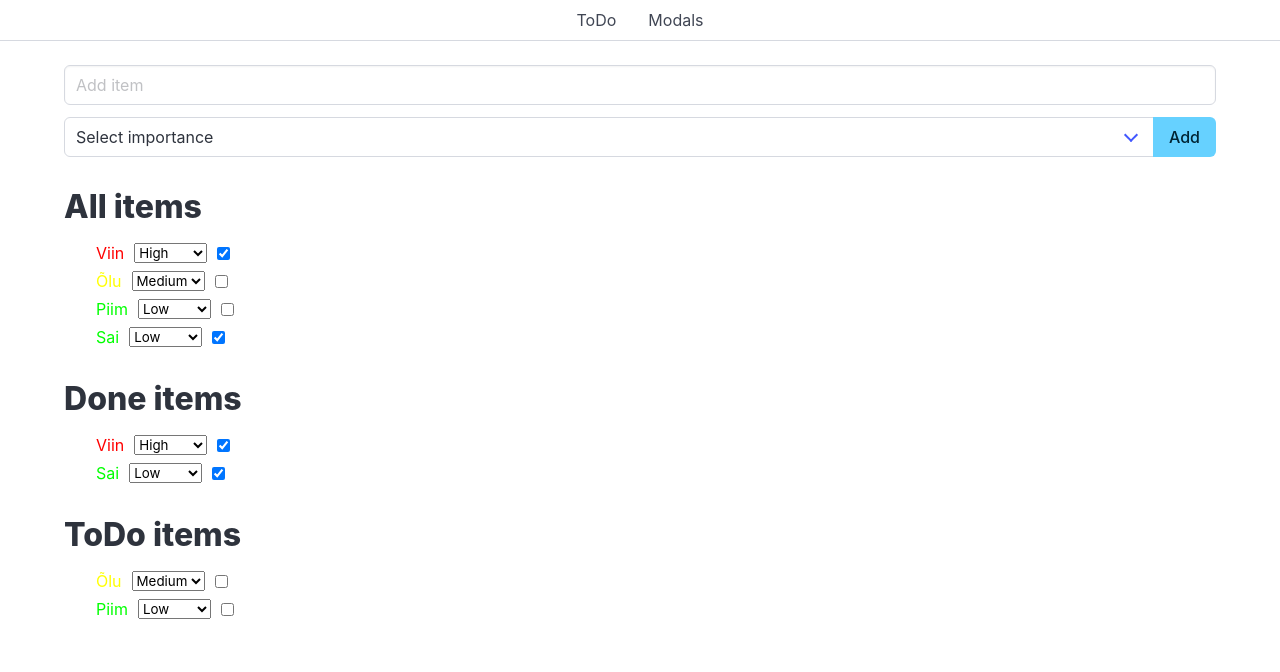
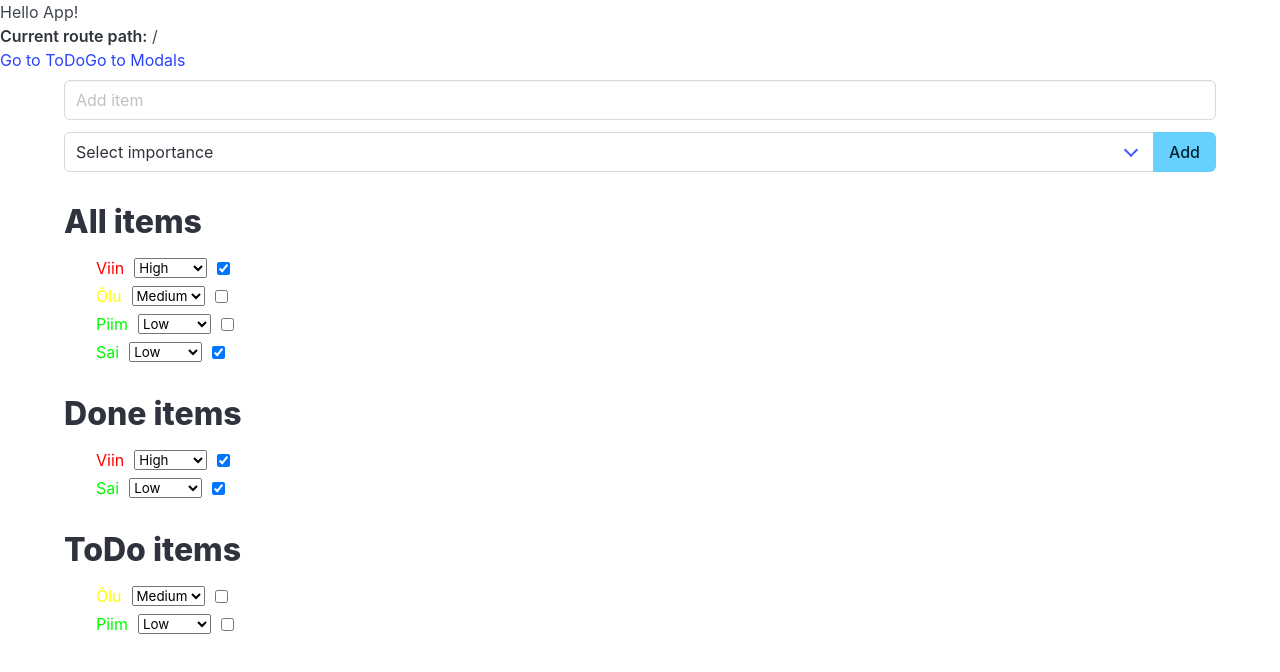
Before and after one commit to damianadev/learnfront, a JavaScript app: page / in a window 1280 px wide. Shown: the top 672 px of the page. Built offline with nearby package versions, Linux system fonts and the light colour scheme.

Commit message:
Add vue-router

```diff
--- a/package.json
+++ b/package.json
@@ -18,6 +18,7 @@
     "bulma": "^1.0.4",
     "sass": "^1.106.1",
     "sass-embedded": "^1.104.0",
-    "vite": "^8.3.5"
+    "vite": "^8.3.5",
+    "vue-router": "^5.4.0"
   }
 }
--- a/src/App.vue
+++ b/src/App.vue
@@ -1,26 +1,17 @@
 <script setup>
 import { ref } from 'vue';
-import Tabs  from './components/Tabs.vue';
-import ToDo from './pages/ToDo.vue';
-import Modals from './pages/Modals.vue';
 
-
-let tabTitles = ref([
-    'ToDo',
-    'Modals',
-]);
-
-let activeTab = ref([0]);
-
-let contents = ref([
-    ToDo,
-    Modals
-]);
 </script>
 
 <template>
-   <Tabs :titles="tabTitles" :active="activeTab" @change="activeTab=$event"></Tabs>
-    <div class="container content mt-2">
-        <component :is="contents[activeTab]"></component>
-    </div>
+    <h1>Hello App!</h1>
+    <p><strong>Current route path:</strong> {{ $route.fullPath }}</p>
+    <nav>
+        <RouterLink to="/">Go to ToDo</RouterLink>
+        <RouterLink to="/modals">Go to Modals</RouterLink>
+    </nav>
+
+    <main>
+        <RouterView />
+    </main>
 </template>
```
Also changed, not shown: src/index.js (+17 -1 lines), 1 other file (tests, documents, lock files or other folders).
